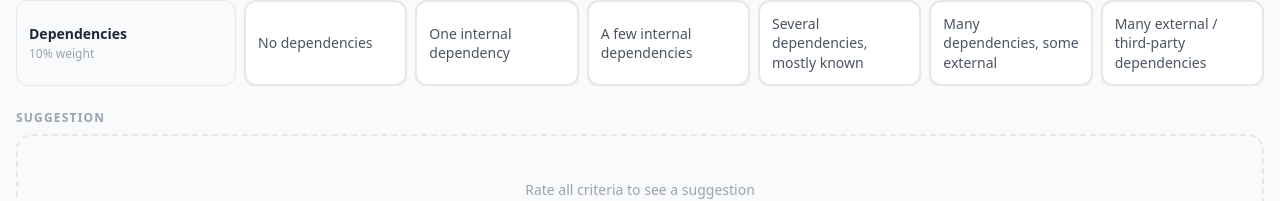
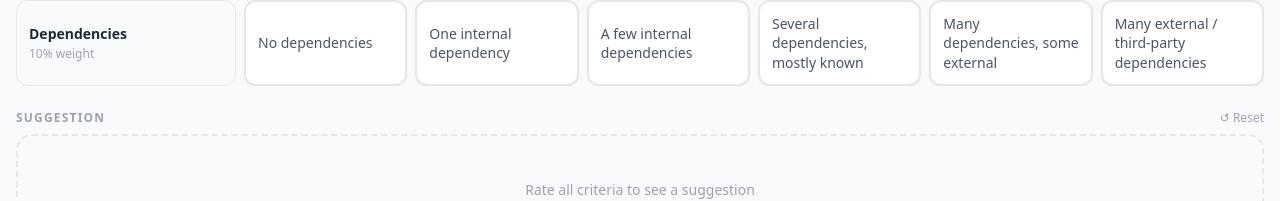
Before and after one commit to DoJo-2025/PlanningPokerTool, a React (Vite) app: page /#/ in a window 1280 px wide. Shown: the part 536-737 px from the top of the page. Built offline with nearby package versions, Linux system fonts and the light colour scheme.

Commit message:
Feature: Add reset button to clear estimation ratings

```diff
--- a/src/pages/EstimationPage.tsx
+++ b/src/pages/EstimationPage.tsx
@@ -9,7 +9,7 @@
 export function EstimationPage() {
   const {
     itemType, ratings, result,
-    setItemType, setRating, setResult,
+    setItemType, setRating, setResult, reset,
   } = useSessionStore()
 
   const { storyScale, epicScale, storyCriteria, epicCriteria } = useSettingsStore()
@@ -47,9 +47,18 @@
 
       {/* Suggestion – below criteria */}
       <div className="flex flex-col gap-2">
-        <h2 className="text-xs font-semibold uppercase tracking-widest text-gray-400">
-          Suggestion
-        </h2>
+        <div className="flex items-center justify-between">
+          <h2 className="text-xs font-semibold uppercase tracking-widest text-gray-400">
+            Suggestion
+          </h2>
+          <button
+            type="button"
+            onClick={reset}
+            className="text-xs font-medium text-gray-400 hover:text-red-500 transition-colors"
+          >
+            ↺ Reset
+          </button>
+        </div>
         <ResultPanel result={result} />
       </div>
     </div>
```
